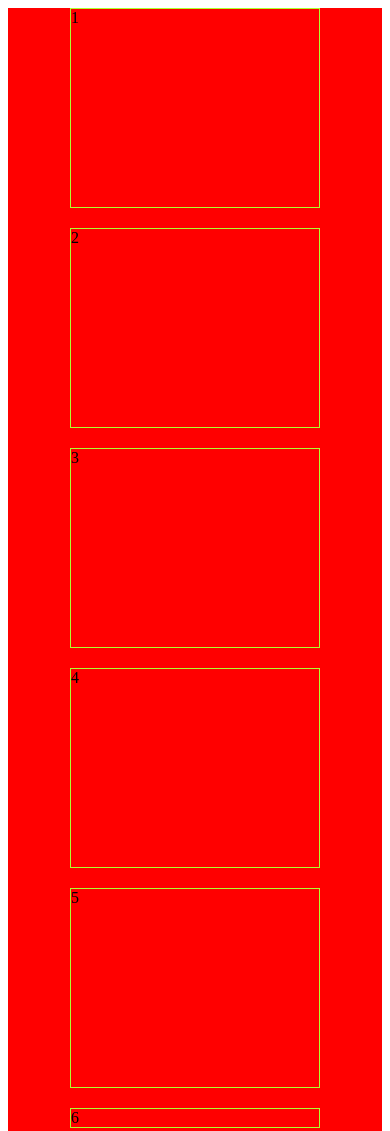
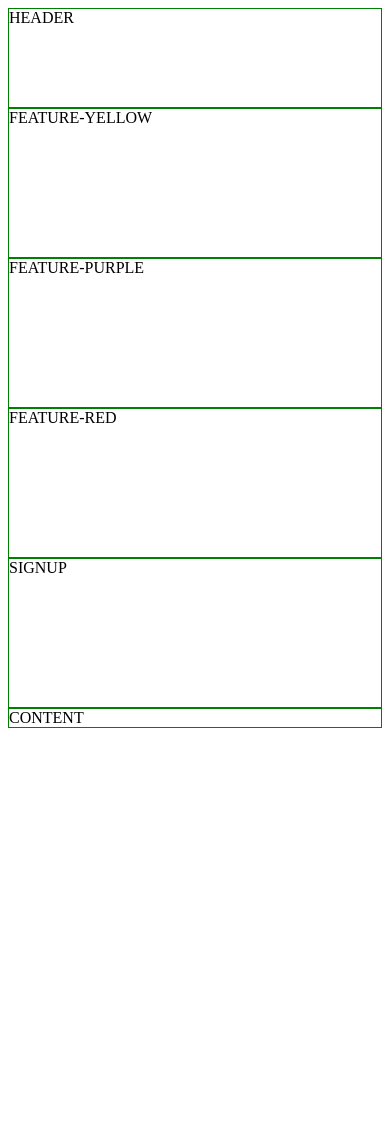
Before and after one commit to AlfaZeroh1/css_refresher, a plain HTML site: page grid/index.html in a window 390 px wide. Shown: the top 1131 px of the page. After the commit the page ends 844 px from the top, so only its background shows below. Drawn offline with Linux system fonts and the light colour scheme.

Commit message:
Aaah I think Nmeeelewa grid sasa bakia kuapply, thank you lun dev

```diff
--- a/grid/index.html
+++ b/grid/index.html
@@ -7,16 +7,14 @@
     <link rel="stylesheet" href="style.css">
 </head>
 <body>
-    <div class="container">
-        <div class="item">1</div>
-        <div class="item">2</div>
-        <div class="item">3</div>
-        <div class="item">4</div>
-        <div class="item">5</div>
-        <div class="item">6</div>
-        <div class="item">7</div>
-        <div class="item">8</div>
-    </div>
+    <main>
+        <div class="header">HEADER</div>
+        <div class="feature-yellow">FEATURE-YELLOW</div>
+        <div class="feature-purple">FEATURE-PURPLE</div>
+        <div class="feature-red">FEATURE-RED</div>
+        <div class="signup">SIGNUP</div>
+        <div class="content">CONTENT</div>
+    </main>
 
 </body>
 </html>
--- a/grid/style.css
+++ b/grid/style.css
@@ -1,16 +1,63 @@
-.container{
+main :nth-child(n){
+    border: 1px solid green;
+}
+.header{
+    grid-area: header;
+}
+.feature-yellow{
+    grid-area: fYellow;
+}
+.feature-purple{
+    grid-area: fPurple;
+}
+.feature-red{
+    grid-area: fRed;
+}
+.signup{
+    grid-area: signUp;
+}
+.content{
+    grid-area: dcontent;
+}
+main{
     display: grid;
-    background-color: red;
-    grid-template-columns: repeat(auto-fill, 250px);
-    justify-content: center;
-    gap: 20px;
-    grid-template-rows: repeat(5, 200px);
+    grid-template-columns: repeat(3, 1fr);
+    grid-template-rows: 200px 250px 150px auto;
+    grid-template-areas:
+    "   header   header   header   "
+    "   fYellow   fPurple   fRed   "
+    "   signUp   signUp   signUp   "
+    "   dcontent   dcontent   dcontent   "
+
+    ;
 
 }
-.item{
-    border: 1px solid greenyellow;
+@media screen and (max-width: 1023px) {
+    main{
+        grid-template-columns: repeat(2, 1fr);
+        grid-template-rows: 100px 150px 150px auto;
+        grid-template-areas:
+        "   header   header    "
+        "   fYellow   fPurple   "
+        "   fRed   signUp   "
+        "   dcontent   dcontent   "
+
+        ;
+    }
 }
 
-.item1{ grid-area: item1;}
-.item2{ grid-area: item2;}
-.item3{ grid-area: item3;}
+@media screen and (max-width: 800px) {
+    main{
+        grid-template-columns: repeat(1, 1fr);
+        grid-template-rows: 100px 150px 150px 150px 150px auto;
+        grid-template-areas:
+        "   header   "
+        "   fYellow   "
+        "   fPurple   "
+        "   fRed   "
+        "   signUp   "
+        "   dcontent   "
+
+        ;
+    }
+}
```
